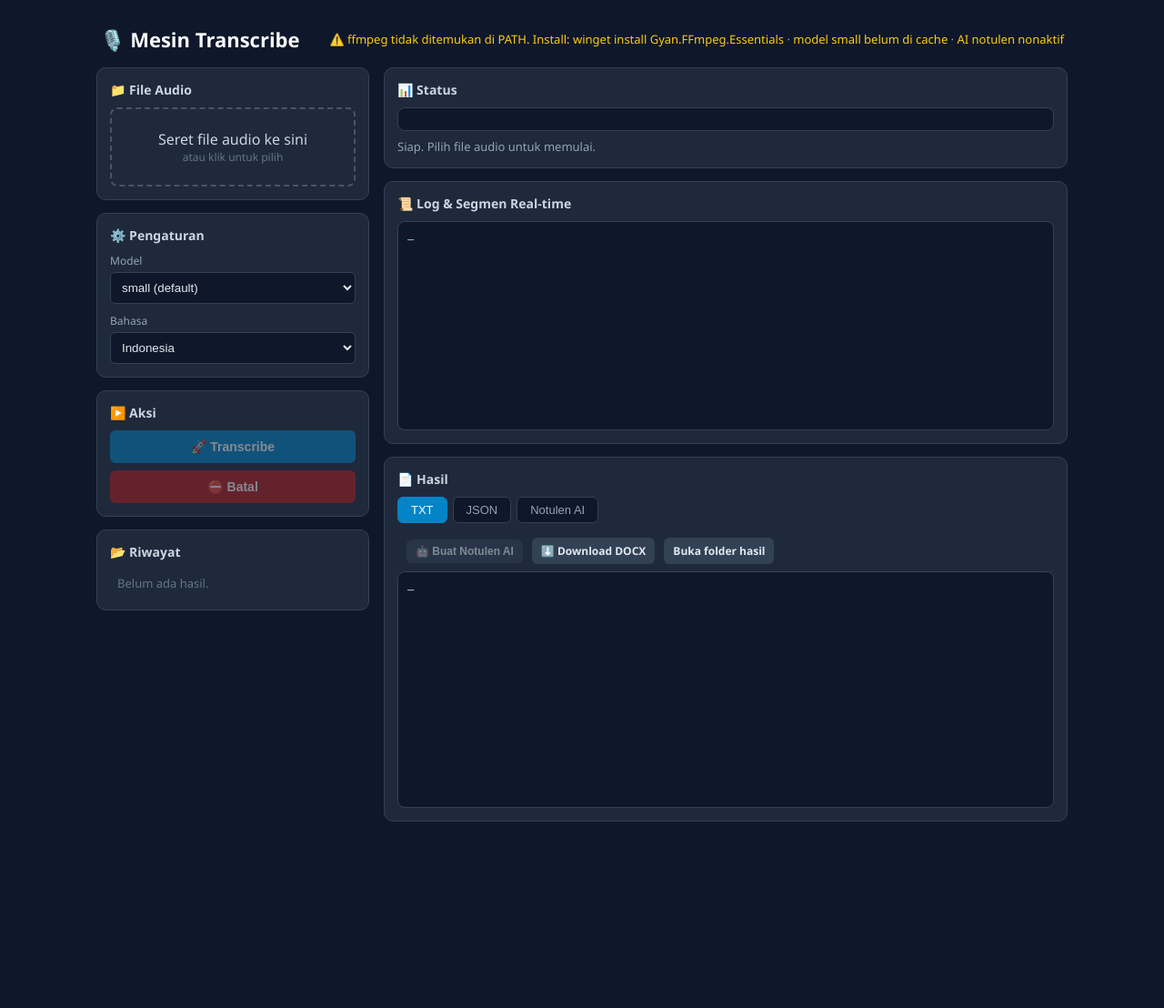
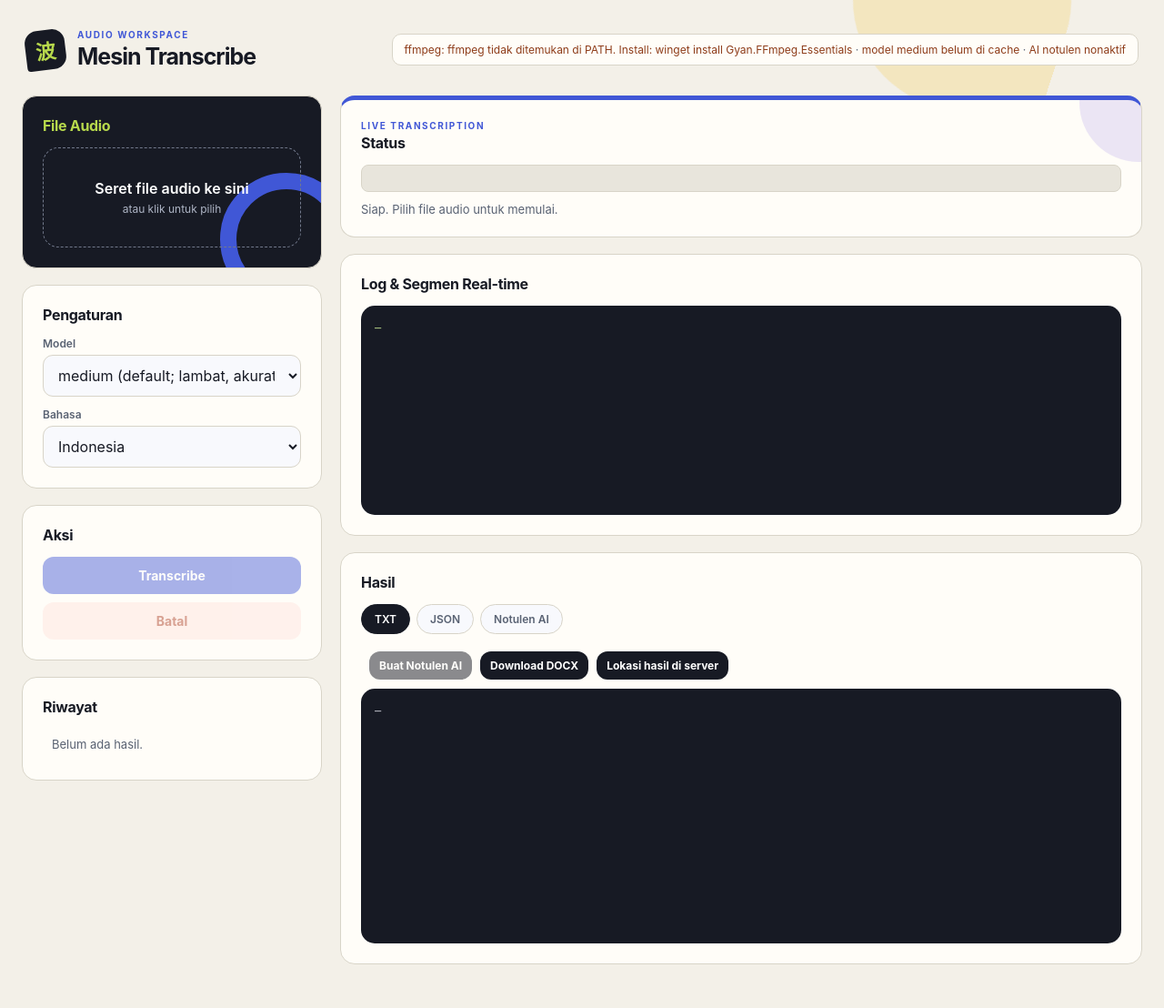
Before and after one commit to weyennn/transcriber-btd, a FastAPI app: page / in a window 1280 px wide. Shown: the whole page at 91% size. Before the commit the page ends 903 px from the top, so only its background shows below. Run offline with FastAPI, Linux system fonts and the light colour scheme; data that the repository does not hold is empty.

Commit message:
feat: finalize medium whisper deployment package

```diff
--- a/docker-compose.yml
+++ b/docker-compose.yml
@@ -12,5 +12,6 @@ services:
       - ./data/config:/data/config
     environment:
       AI_ENABLED: "false"
+      MAX_UPLOAD_BYTES: "2147483648"
       # TRANSCRIBE_AI_BASE_URL: http://<host-9router>:20128/v1   # aktifkan bersama AI_ENABLED=true
     mem_limit: 4g
--- a/src/core/engine.py
+++ b/src/core/engine.py
@@ -68,7 +68,7 @@ class TranscribeEngine:
 
     # ── Model ─────────────────────────────────────────────────────────────
     @classmethod
-    def load_model(cls, model_name="small", device="cpu", compute_type="int8"):
+    def load_model(cls, model_name="medium", device="cpu", compute_type="int8"):
         """Load (dan cache) WhisperModel. Panggil dari worker thread."""
         key = (model_name, device, compute_type)
         if key in cls._model_cache:
@@ -82,7 +82,7 @@ class TranscribeEngine:
         return model
 
     @classmethod
-    def is_model_cached(cls, model_name="small") -> bool:
+    def is_model_cached(cls, model_name="medium") -> bool:
         """Cek apakah model sudah ada di cache HuggingFace (tanpa download)."""
         from huggingface_hub import snapshot_download  # noqa: E402
         cache_dir = os.path.join(Path.home(), ".cache", "huggingface", "hub")
@@ -130,7 +130,7 @@ class TranscribeEngine:
                 "json_path", "md_path"}
         """
         cfg = {
-            "model": "small",
+            "model": "medium",
             "language": "id",
             "device": "cpu",
             "compute_type": "int8",
--- a/src/gui/main_window.py
+++ b/src/gui/main_window.py
@@ -59,7 +59,7 @@ class MainWindow(QMainWindow):
         set_layout.addWidget(QLabel("Model:"))
         self.model_combo = QComboBox()
         self.model_combo.addItems(["tiny", "base", "small", "medium"])
-        self.model_combo.setCurrentText("small")
+        self.model_combo.setCurrentText("medium")
         set_layout.addWidget(self.model_combo)
         set_layout.addWidget(QLabel("Bahasa:"))
         self.lang_combo = QComboBox()
--- a/src/utils/config.py
+++ b/src/utils/config.py
@@ -20,7 +20,7 @@ else:
         _CONFIG_DIR = Path.home() / ".transcribe_gui"
 
 DEFAULTS = {
-    "model": "small",
+    "model": "medium",
     "language": "id",
     "device": "cpu",
     "compute_type": "int8",
--- a/src/web/server.py
+++ b/src/web/server.py
@@ -42,6 +42,23 @@ ALLOWED_EXT = {".mp3", ".wav", ".m4a", ".flac", ".aac", ".ogg"}
 
 # Feature flag AI notulen (D-5): default off di deployment Docker
 AI_ENABLED = os.environ.get("AI_ENABLED", "false").strip().lower() == "true"
+MAX_UPLOAD_BYTES = int(os.environ.get("MAX_UPLOAD_BYTES", str(2 * 1024**3)))
+
+
+def _within_directory(path: str, directory: Path) -> bool:
+    try:
+        return Path(path).resolve().is_relative_to(directory.resolve())
+    except OSError:
+        return False
+
+
+def _validate_upload_path(path: str) -> str:
+    resolved = os.path.abspath(path)
+    if not _within_directory(resolved, UPLOAD_DIR):
+        raise HTTPException(400, "File audio harus berasal dari folder upload")
+    if not os.path.isfile(resolved):
+        raise HTTPException(404, f"File audio tidak ditemukan: {resolved}")
+    return resolved
 
 
 def _sanitize_filename(name: str) -> str:
@@ -60,11 +77,11 @@ def index():
 @app.get("/api/env")
 def env():
     ff = check_ffmpeg()
-    model_cached = TranscribeEngine.is_model_cached("small")
+    model_cached = TranscribeEngine.is_model_cached("medium")
     return {
         "ffmpeg": ff,
         "model_cached": model_cached,
-        "model_default": "small",
+        "model_default": "medium",
         "output_dir": str(HASIL_DIR),
         "ai": ai_config(),
         "ai_enabled": AI_ENABLED,
@@ -102,10 +119,16 @@ async def upload(file: UploadFile = File(...)):
             i += 1
 
     size = 0
-    with open(dest, "wb") as out:
-        while chunk := await file.read(1024 * 1024):
-            out.write(chunk)
-            size += len(chunk)
+    try:
+        with open(dest, "wb") as out:
+            while chunk := await file.read(1024 * 1024):
+                size += len(chunk)
+                if size > MAX_UPLOAD_BYTES:
+                    raise HTTPException(413, "Ukuran file melebihi batas upload")
+                out.write(chunk)
+    except HTTPException:
+        dest.unlink(missing_ok=True)
+        raise
 
     return {"path": str(dest), "filename": safe_name, "size": size}
 
@@ -117,12 +140,10 @@ def start_transcribe(body: dict):
     if not audio_path:
         raise HTTPException(400, "audio_path wajib diisi")
 
-    audio_path = os.path.abspath(audio_path)
-    if not os.path.exists(audio_path):
-        raise HTTPException(404, f"File audio tidak ditemukan: {audio_path}")
+    audio_path = _validate_upload_path(audio_path)
 
     config = {
-        "model": body.get("model", "small"),
+        "model": body.get("model", "medium"),
         "language": body.get("language", "id"),
         "device": body.get("device", "cpu"),
         "compute_type": body.get("compute_type", "int8"),
--- a/src/web/static/app.js
+++ b/src/web/static/app.js
@@ -33,11 +33,11 @@ async function checkEnv() {
     const r = await fetch("/api/env");
     const env = await r.json();
     const ff = env.ffmpeg.ok
-      ? `<span class="ok">✅ ffmpeg OK</span>`
-      : `<span class="warn">⚠️ ${env.ffmpeg.error}</span>`;
+      ? `<span class="ok">ffmpeg OK</span>`
+      : `<span class="warn">ffmpeg: ${env.ffmpeg.error}</span>`;
     const model = env.model_cached
-      ? `<span class="ok">model small tersedia</span>`
-      : `<span class="warn">model small belum di cache</span>`;
+      ? `<span class="ok">model medium tersedia</span>`
+      : `<span class="warn">model medium belum di cache</span>`;
     const ai = env.ai_enabled
       ? `<span class="ok">AI ${env.ai.model}</span>`
       : `<span class="warn">AI notulen nonaktif</span>`;
@@ -62,7 +62,7 @@ async function checkEnv() {
       }
     }
   } catch (e) {
-    $("env-status").innerHTML = `<span class="warn">⚠️ tidak bisa hubungi server</span>`;
+    $("env-status").innerHTML = `<span class="warn">server tidak merespons</span>`;
   }
 }
 
@@ -162,21 +162,27 @@ function connectSSE(jobId) {
     if (aiRunning) {
       // Job AI notulen selesai
       aiRunning = false;
-      statusText.textContent = "✅ Notulen AI selesai.";
+      statusText.textContent = "Notulen AI selesai.";
       if (d.metadata && d.metadata.docx_path) setDocxLink(d.metadata.docx_path);
       loadResult(d.output_dir, d.metadata);
       showTab("ai");
       return;
     }
-    statusText.textContent = "✅ Selesai.";
+    statusText.textContent = "Selesai.";
     resultFiles = d.output_dir || "";
     loadResult(d.output_dir, d.metadata);
   });
   eventSource.addEventListener("error", (ev) => {
-    setError(JSON.parse(ev.data).error);
+    if (!ev.data) return;
+    try {
+      const data = JSON.parse(ev.data);
+      setError(data.error || "Job gagal.");
+    } catch (e) {
+      setError("Job gagal.");
+    }
   });
   eventSource.addEventListener("cancelled", () => {
-    statusText.textContent = "⛔ Dibatalkan.";
+    statusText.textContent = "Dibatalkan.";
     log("Transkripsi dibatalkan user.");
     setProgress(0, "dibatalkan");
     endJob();
@@ -233,8 +239,7 @@ async function loadResult(outputDir, metadata) {
   currentResultPath = outputDir;
   $("result-actions").hidden = false;
   $("result-path").textContent = outputDir;
-  $("btn-open-folder").href = `file:///${outputDir.replace(/\\/g, "/")}`;
-  log(`✅ Selesai. Output: ${outputDir}`);
+  log(`Selesai. Output: ${outputDir}`);
   if (metadata) {
     log(`   Segmen: ${metadata.segment_count} · proses: ${metadata.duration_s}s · audio: ${metadata.audio_duration_s}s`);
   }
@@ -257,7 +262,7 @@ async function showTab(tab) {
       const r = await fetch(`/api/history/${encodeURIComponent(resultFiles)}/file/notulen_ai.txt`);
       if (!r.ok) {
         previewEl.textContent =
-          "Belum ada notulen AI untuk hasil ini. Klik tombol \"🤖 Buat Notulen AI\" untuk merangkum transkrip dengan AI (hasilnya file DOCX).";
+          "Belum ada notulen AI untuk hasil ini. Klik tombol \"Buat Notulen AI\" untuk merangkum transkrip dengan AI (hasilnya file DOCX).";
         return;
       }
       const d = await r.json();
@@ -298,7 +303,7 @@ btnAINotulen.addEventListener("click", async () => {
   }
   aiRunning = true;
   btnAINotulen.disabled = true;
-  statusText.textContent = "🤖 AI menyusun notulen...";
+  statusText.textContent = "AI sedang menyusun notulen...";
   log("Memanggil AI notulen (9router lokal)...");
   try {
     const r = await fetch("/api/notulen/ai", {
@@ -343,7 +348,6 @@ async function refreshHistory() {
         currentResultFiles = item.files || [];
         $("result-actions").hidden = false;
         $("result-path").textContent = item.path;
-        $("btn-open-folder").href = `file:///${item.path.replace(/\\/g, "/")}`;
         // Tampilkan link download kalau NotulenAI_*.docx sudah ada
         const docx = currentResultFiles.find((f) => f.toLowerCase().endsWith(".docx"));
         if (docx) setDocxLink(`${item.path}/${docx}`);
--- a/src/web/static/style.css
+++ b/src/web/static/style.css
@@ -1,119 +1,67 @@
+:root {
+  --ink: #171a24;
+  --muted: #596273;
+  --paper: #fffdf8;
+  --wash: #f3f0e8;
+  --line: #d8d4c8;
+  --blue: #4057d6;
+  --blue-dark: #2f419f;
+  --orange: #c94f20;
+  --green: #b7d94c;
+  --yellow: #f2c94c;
+  --purple: #b7a6e8;
+}
+
 * { box-sizing: border-box; margin: 0; padding: 0; }
-
 body {
-  font-family: "Segoe UI", system-ui, sans-serif;
-  background: #0f172a;
-  color: #e2e8f0;
+  font-family: ui-sans-serif, -apple-system, BlinkMacSystemFont, "Segoe UI", sans-serif;
+  background: var(--wash);
+  color: var(--ink);
   min-height: 100vh;
 }
-
-.app { max-width: 1100px; margin: 0 auto; padding: 16px; }
-
-header {
-  display: flex; align-items: center; justify-content: space-between;
-  padding: 12px 4px 16px;
+body::before {
+  content: ""; position: fixed; z-index: -1; width: 240px; height: 240px;
+  background: var(--yellow); opacity: .26; top: -120px; right: 8%;
+  border-radius: 50% 50% 12% 50%; pointer-events: none; transform: rotate(18deg);
 }
-header h1 { font-size: 22px; color: #f8fafc; }
-.env-status { font-size: 13px; color: #94a3b8; }
-.env-status .ok { color: #4ade80; }
-.env-status .warn { color: #facc15; }
-
-.layout { display: grid; grid-template-columns: 300px 1fr; gap: 16px; }
-
-.sidebar { display: flex; flex-direction: column; gap: 14px; }
-
-.card {
-  background: #1e293b;
-  border: 1px solid #334155;
-  border-radius: 10px;
-  padding: 14px;
-}
-.card h2 { font-size: 14px; margin-bottom: 10px; color: #cbd5e1; }
-
-.dropzone {
-  border: 2px dashed #475569;
-  border-radius: 8px;
-  padding: 22px 10px;
-  text-align: center;
-  cursor: pointer;
-  transition: border-color .2s, background .2s;
-}
-.dropzone:hover, .dropzone.dragover {
-  border-color: #38bdf8; background: #0f172a;
-}
-.dropzone p { color: #cbd5e1; }
-.dropzone .hint { font-size: 12px; color: #64748b; }
-
-.file-info { margin-top: 10px; font-size: 13px; }
-.file-info .file-name { color: #38bdf8; word-break: break-all; }
-.file-info .file-meta { color: #94a3b8; font-size: 12px; }
+.app { max-width: 1280px; margin: 0 auto; padding: 28px 24px 48px; }
+.topbar { display: flex; align-items: center; justify-content: space-between; gap: 20px; padding: 4px 4px 28px; }
+.brand-lockup { display: flex; align-items: center; gap: 13px; }
+.brand-mark { width: 44px; height: 44px; display: grid; place-items: center; border-radius: 14px 14px 14px 4px; background: var(--ink); color: var(--green); font-size: 22px; font-weight: 700; transform: rotate(-7deg); }
+.eyebrow { color: var(--blue); font-size: 10px; font-weight: 700; letter-spacing: .16em; margin-bottom: 3px; }
+.topbar h1 { font-family: ui-sans-serif, -apple-system, BlinkMacSystemFont, "Segoe UI", sans-serif; font-size: 25px; letter-spacing: -.04em; }
+.env-status { font-size: 12px; color: var(--muted); background: var(--paper); border: 1px solid var(--line); border-radius: 10px; padding: 9px 13px; }
+.env-status .ok { color: #17663f; } .env-status .warn { color: #8e3c19; }
+.layout { display: grid; grid-template-columns: 330px 1fr; gap: 20px; align-items: start; }
+.sidebar, .main { display: flex; flex-direction: column; gap: 18px; min-width: 0; }
+.card { position: relative; background: var(--paper); border: 1px solid var(--line); border-radius: 16px; padding: 22px; }
+.card h2 { font-family: ui-sans-serif, -apple-system, BlinkMacSystemFont, "Segoe UI", sans-serif; font-size: 16px; letter-spacing: -.02em; margin-bottom: 14px; }
+.sidebar .card:first-child { background: var(--ink); color: #fff; overflow: hidden; }
+.sidebar .card:first-child::after { content: ""; position: absolute; width: 110px; height: 110px; right: -35px; bottom: -42px; border: 18px solid var(--blue); border-radius: 50%; }
+.sidebar .card:first-child h2 { color: var(--green); }
+.dropzone { position: relative; z-index: 1; border: 1.5px dashed #72798c; border-radius: 17px; padding: 34px 12px; text-align: center; cursor: pointer; transition: .2s ease; }
+.dropzone:hover, .dropzone.dragover { border-color: var(--green); background: rgba(183,228,76,.1); transform: translateY(-2px); }
+.dropzone p { color: #fff; font-weight: 600; } .dropzone .hint { color: #aeb5c5; font-size: 12px; font-weight: 400; margin-top: 5px; }
+.file-info { margin-top: 12px; font-size: 13px; position: relative; z-index: 1; } .file-info .file-name { color: var(--yellow); word-break: break-all; } .file-info .file-meta { color: #aeb5c5; font-size: 12px; }
 .hidden { display: none; }
-
-label { display: block; font-size: 12px; color: #94a3b8; margin: 10px 0 4px; }
-select {
-  width: 100%; padding: 8px; border-radius: 6px;
-  border: 1px solid #334155; background: #0f172a; color: #e2e8f0;
-}
-label.checkbox { display: flex; align-items: center; gap: 6px; margin-top: 12px; color: #cbd5e1; }
-label.checkbox input { accent-color: #38bdf8; }
-
-.btn {
-  display: block; width: 100%; padding: 10px; margin-top: 8px;
-  border: none; border-radius: 6px; cursor: pointer;
-  font-size: 14px; font-weight: 600; text-align: center;
-}
-.btn.primary { background: #0284c7; color: #fff; }
-.btn.primary:hover:not(:disabled) { background: #0369a1; }
-.btn.danger { background: #b91c1c; color: #fff; }
-.btn.danger:hover:not(:disabled) { background: #991b1b; }
-.btn:disabled { opacity: .45; cursor: not-allowed; }
-.btn.small { display: inline-block; width: auto; padding: 6px 10px; font-size: 12px; background: #334155; color: #e2e8f0; text-decoration: none; }
-
-.history { list-style: none; max-height: 220px; overflow-y: auto; font-size: 13px; }
-.history li { padding: 6px 8px; border-radius: 6px; cursor: pointer; }
-.history li:hover { background: #334155; }
-.history li.active { background: #0369a1; }
-.history li.empty { cursor: default; color: #64748b; }
-.history li.empty:hover { background: none; }
-
-.main { display: flex; flex-direction: column; gap: 14px; min-width: 0; }
-
-.progress-wrap {
-  background: #0f172a; border-radius: 8px; height: 26px; overflow: hidden;
-  border: 1px solid #334155;
-}
-.progress-bar {
-  height: 100%; width: 0%;
-  background: linear-gradient(90deg, #0284c7, #38bdf8);
-  transition: width .3s ease;
-  display: flex; align-items: center; justify-content: flex-end;
-}
-.progress-bar span { font-size: 12px; padding-right: 8px; color: #fff; font-weight: 700; }
-.status-text { margin-top: 8px; font-size: 13px; color: #94a3b8; }
-
-.log {
-  background: #0f172a; border: 1px solid #334155; border-radius: 8px;
-  padding: 10px; height: 230px; overflow-y: auto;
-  font-family: Consolas, monospace; font-size: 12px; line-height: 1.5;
-  color: #a5f3fc; white-space: pre-wrap; word-break: break-word;
-}
-.log .seg { color: #e2e8f0; }
-.log .err { color: #f87171; }
-.log .ok { color: #4ade80; }
-
-.tabs { display: flex; gap: 6px; margin-bottom: 8px; }
-.tab {
-  padding: 6px 14px; border-radius: 6px; border: 1px solid #334155;
-  background: #0f172a; color: #94a3b8; cursor: pointer; font-size: 13px;
-}
-.tab.active { background: #0284c7; color: #fff; border-color: #0284c7; }
-
-.tabs-actions { display: flex; align-items: center; gap: 10px; margin-bottom: 8px; flex-wrap: wrap; }
-.result-path { font-size: 12px; color: #64748b; word-break: break-all; }
-
-.preview {
-  background: #0f172a; border: 1px solid #334155; border-radius: 8px;
-  padding: 10px; height: 260px; overflow-y: auto;
-  font-family: Consolas, monospace; font-size: 12px; line-height: 1.5;
-  white-space: pre-wrap; word-break: break-word; color: #e2e8f0;
-}
+label { display: block; font-size: 12px; color: var(--muted); margin: 12px 0 5px; font-weight: 600; }
+select { width: 100%; padding: 11px 12px; border-radius: 11px; border: 1px solid var(--line); background: #f8f9fd; color: var(--ink); font: inherit; cursor: pointer; }
+.btn { display: block; width: 100%; padding: 12px 14px; margin-top: 9px; border: 0; border-radius: 12px; cursor: pointer; font: inherit; font-size: 14px; font-weight: 700; text-align: center; transition: transform .2s, background .2s, box-shadow .2s; }
+.btn:hover:not(:disabled) { transform: translateY(-2px); box-shadow: 0 8px 18px rgba(23,26,36,.14); }
+.btn.primary { background: var(--blue); color: #fff; } .btn.primary:hover:not(:disabled) { background: var(--blue-dark); }
+.btn.danger { background: #ffe3dc; color: #a93418; } .btn.danger:hover:not(:disabled) { background: #ffcfc3; }
+.btn:disabled { opacity: .45; cursor: not-allowed; } .btn.small { display: inline-block; width: auto; padding: 8px 11px; font-size: 12px; background: var(--ink); color: #fff; text-decoration: none; }
+.history { list-style: none; max-height: 220px; overflow-y: auto; font-size: 13px; } .history li { padding: 9px 10px; border-radius: 10px; cursor: pointer; transition: background .2s; } .history li:hover { background: #eef0ff; } .history li.active { background: var(--blue); color: #fff; } .history li.empty { cursor: default; color: var(--muted); }
+.hero-status { background: var(--paper); border-top: 5px solid var(--blue); overflow: hidden; }
+.hero-status::after { content: ""; position: absolute; width: 130px; height: 130px; border-radius: 50%; background: var(--purple); opacity: .28; right: -62px; top: -62px; }
+.progress-wrap { position: relative; z-index: 1; background: #e8e5dc; border-radius: 8px; height: 30px; overflow: hidden; border: 1px solid var(--line); }
+.progress-bar { height: 100%; width: 0%; background: var(--blue); transition: width .3s ease; display: flex; align-items: center; justify-content: flex-end; border-radius: inherit; }
+.progress-bar span { font-size: 11px; padding-right: 10px; color: #fff; font-weight: 700; } .status-text { margin-top: 11px; font-size: 13px; color: var(--muted); position: relative; z-index: 1; }
+.log, .preview { background: #171a24; border: 0; border-radius: 15px; padding: 15px; overflow-y: auto; font-family: "SFMono-Regular", Consolas, monospace; font-size: 12px; line-height: 1.6; white-space: pre-wrap; word-break: break-word; }
+.log { height: 230px; color: #d9f99d; } .log .seg { color: #fff; } .log .err { color: #ff9d86; } .log .ok { color: #b7e44c; } .preview { height: 280px; color: #e7e9f2; }
+.tabs { display: flex; gap: 7px; margin-bottom: 10px; } .tab { padding: 8px 14px; border-radius: 999px; border: 1px solid var(--line); background: #f8f9fd; color: var(--muted); cursor: pointer; font: inherit; font-size: 12px; font-weight: 600; transition: .2s; } .tab.active { background: var(--ink); color: #fff; border-color: var(--ink); }
+.tabs-actions { display: flex; align-items: center; gap: 9px; margin-bottom: 10px; flex-wrap: wrap; } .result-path { font-size: 12px; color: var(--muted); word-break: break-all; }
+:focus-visible { outline: 3px solid var(--yellow); outline-offset: 3px; }
+@media (max-width: 850px) { .layout { grid-template-columns: 1fr; } .sidebar { display: grid; grid-template-columns: repeat(2, minmax(0,1fr)); } .sidebar .card:first-child { grid-column: 1 / -1; } }
+@media (max-width: 560px) { .app { padding: 18px 14px 32px; } .topbar { align-items: flex-start; flex-direction: column; padding-bottom: 20px; } .topbar h1 { font-size: 22px; } .sidebar { display: flex; } .card { padding: 17px; border-radius: 19px; } .tabs { overflow-x: auto; } }
+@media (prefers-reduced-motion: reduce) { *, *::before, *::after { transition-duration: .01ms !important; animation-duration: .01ms !important; } }
--- a/src/web/templates/index.html
+++ b/src/web/templates/index.html
@@ -9,8 +9,14 @@
 <body>
 <div class="app">
 
-  <header>
-    <h1>🎙️ Mesin Transcribe</h1>
+  <header class="topbar">
+    <div class="brand-lockup">
+      <div class="brand-mark" aria-hidden="true">波</div>
+      <div>
+        <p class="eyebrow">AUDIO WORKSPACE</p>
+        <h1>Mesin Transcribe</h1>
+      </div>
+    </div>
     <div id="env-status" class="env-status">Memeriksa lingkungan...</div>
   </header>
 
@@ -19,7 +25,7 @@
     <!-- ═══ SIDEBAR ═══ -->
     <aside class="sidebar">
       <section class="card">
-        <h2>📁 File Audio</h2>
+        <h2>File Audio</h2>
         <div id="dropzone" class="dropzone">
           <p>Seret file audio ke sini</p>
           <p class="hint">atau klik untuk pilih</p>
@@ -32,13 +38,13 @@
       </section>
 
       <section class="card">
-        <h2>⚙️ Pengaturan</h2>
+        <h2>Pengaturan</h2>
         <label>Model</label>
         <select id="model">
           <option value="tiny">tiny (cepat, kurang akurat)</option>
           <option value="base">base</option>
-          <option value="small" selected>small (default)</option>
-          <option value="medium">medium (lambat, akurat)</option>
+          <option value="small">small</option>
+          <option value="medium" selected>medium (default; lambat, akurat)</option>
         </select>
         <label>Bahasa</label>
         <select id="language">
@@ -48,13 +54,13 @@
       </section>
 
       <section class="card">
-        <h2>▶️ Aksi</h2>
-        <button id="btn-transcribe" class="btn primary" disabled>🚀 Transcribe</button>
-        <button id="btn-cancel" class="btn danger" disabled>⛔ Batal</button>
+        <h2>Aksi</h2>
+        <button id="btn-transcribe" class="btn primary" disabled>Transcribe</button>
+        <button id="btn-cancel" class="btn danger" disabled>Batal</button>
       </section>
 
       <section class="card">
-        <h2>📂 Riwayat</h2>
+        <h2>Riwayat</h2>
         <ul id="history" class="history">
           <li class="empty">Belum ada hasil.</li>
         </ul>
@@ -63,8 +69,9 @@
 
     <!-- ═══ MAIN ═══ -->
     <main class="main">
-      <section class="card">
-        <h2>📊 Status</h2>
+      <section class="card hero-status">
+        <p class="eyebrow">LIVE TRANSCRIPTION</p>
+        <h2>Status</h2>
         <div class="progress-wrap">
           <div id="progress-bar" class="progress-bar"><span id="progress-label">0%</span></div>
         </div>
@@ -72,12 +79,12 @@
       </section>
 
       <section class="card">
-        <h2>📜 Log &amp; Segmen Real-time</h2>
+        <h2>Log &amp; Segmen Real-time</h2>
         <pre id="log" class="log">—</pre>
       </section>
 
       <section class="card">
-        <h2>📄 Hasil</h2>
+        <h2>Hasil</h2>
         <div class="tabs">
           <button class="tab active" data-tab="txt">TXT</button>
           <button class="tab" data-tab="json">JSON</button>
@@ -85,9 +92,9 @@
         </div>
         <div class="tabs-actions" id="result-actions" hidden>
           <span id="result-path" class="result-path"></span>
-          <button id="btn-ai-notulen" class="btn small">🤖 Buat Notulen AI</button>
-          <a id="btn-download-docx" class="btn small hidden" href="#">⬇️ Download DOCX</a>
-          <a id="btn-open-folder" class="btn small" href="#" target="_blank">Buka folder hasil</a>
+          <button id="btn-ai-notulen" class="btn small">Buat Notulen AI</button>
+          <a id="btn-download-docx" class="btn small hidden" href="#">Download DOCX</a>
+          <span id="btn-open-folder" class="btn small result-server-location">Lokasi hasil di server</span>
         </div>
         <pre id="preview" class="preview">—</pre>
       </section>
```
Also changed, not shown: DEPLOY.md (+3 -3 lines), RUNBOOK-DEPLOY.md (+1 -1 lines), src/export/docx_converter.py (+2 -8 lines), src/web/job_manager.py (+9 -0 lines), tests/test_ai_flag.py (+1 -0 lines), tests/test_config.py (+5 -0 lines), tests/test_engine_paths.py (+3 -0 lines), tests/test_web.py (+24 -11 lines), README_GUI.md, 2 other files.
